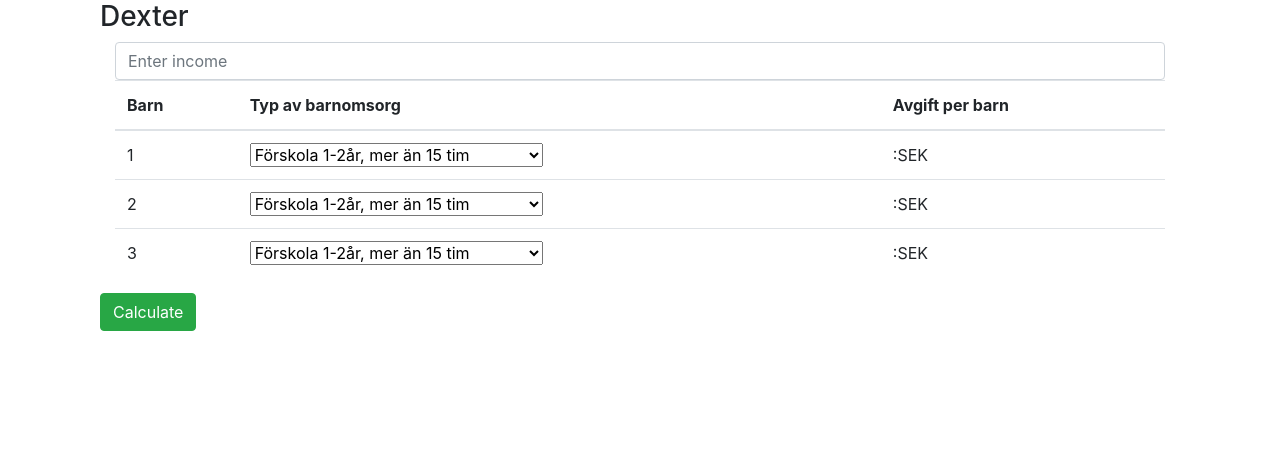
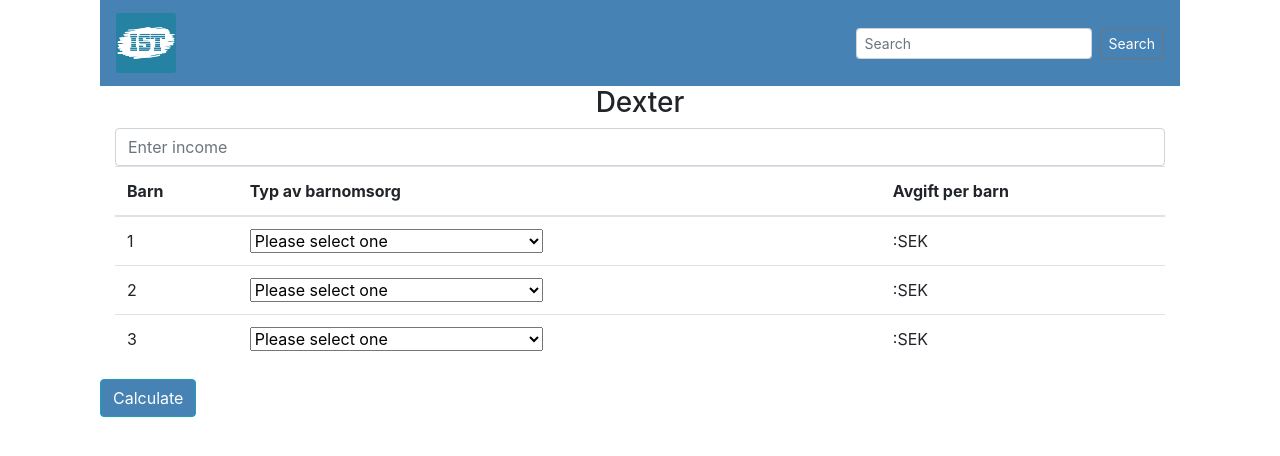
Before and after one commit to MRomarali/frontend, a Vue app: page /#/ in a window 1280 px wide. Shown: the top 456 px of the page. Built offline with nearby package versions, Linux system fonts and the light colour scheme; what vue-resource would draw is missing.

Commit message:
Done with project

```diff
--- a/package.json
+++ b/package.json
@@ -10,6 +10,8 @@
     "lint": "vue-cli-service lint"
   },
   "dependencies": {
+    "bootstrap": "^4.5.0",
+    "bootstrap-vue": "^2.14.0",
     "core-js": "^3.6.4",
     "vue": "^2.6.11",
     "vue-resource": "^1.5.1",
--- a/src/components/Billings.vue
+++ b/src/components/Billings.vue
@@ -1,6 +1,27 @@
 <template>
     <div class="container">
-        <h3>Dexter</h3>
+        <div>
+            <b-navbar toggleable="lg" type="dark" id="navColor">
+                <b-navbar-brand href="#">
+                    <img id="logo" src="../ist.png" alt="IST">
+                </b-navbar-brand>
+
+                <b-navbar-toggle target="nav-collapse"></b-navbar-toggle>
+
+                <b-collapse id="nav-collapse" is-nav>
+
+                    <!-- Right aligned nav items -->
+                    <b-navbar-nav class="ml-auto">
+                        <b-nav-form>
+                            <b-form-input size="sm" class="mr-sm-2" placeholder="Search"></b-form-input>
+                            <b-button size="sm" class="my-2 my-sm-0" type="submit">Search</b-button>
+                        </b-nav-form>
+
+                    </b-navbar-nav>
+                </b-collapse>
+            </b-navbar>
+        </div>
+        <h3 align="center">Dexter</h3>
         <div v-if="message" class="alert alert-success">{{ this.message }}</div>
         <div class="container">
             <input type="number"
@@ -20,51 +41,57 @@
                     <td>
                         {{ 1 }}</td>
                     <td>
-                        <select>
-                            <option>Förskola 1-2år, mer än 15 tim</option>
-                            <option>Förskola 1-2år, max 15 tim</option>
-                            <option>Allmän förskola 3-5år, mer än 15 tim</option>
-                            <option>Fritidshem 6-10år</option>
-                            <option>Allmän förskola 3-5år, max 15 tim</option>
+                        <select v-model="selected1">
+                            <option disabled value="">Please select one</option>
+                            <option value="1">Förskola 1-2år, mer än 15 tim</option>
+                            <option value="2">Förskola 1-2år, max 15 tim</option>
+                            <option value="3">Allmän förskola 3-5år, mer än 15 tim</option>
+                            <option value="4">Fritidshem 6-10år</option>
+                            <option value="5">Allmän förskola 3-5år, max 15 tim</option>
                         </select>
                     </td>
                     <td>
-                        {{ amountBarn1 }}:SEK</td>
+                        <span>{{ amountBarn1 }}:SEK</span>
+                    </td>
                 </tr>
                 <tr>
                     <td>
                         {{ 2 }}</td>
                     <td>
-                        <select>
-                            <option>Förskola 1-2år, mer än 15 tim</option>
-                            <option>Förskola 1-2år, max 15 tim</option>
-                            <option>Allmän förskola 3-5år, mer än 15 tim</option>
-                            <option>Fritidshem 6-10år</option>
-                            <option>Allmän förskola 3-5år, max 15 tim</option>
+                        <select v-model="selected2">
+                            <option disabled value="">Please select one</option>
+                            <option value="1">Förskola 1-2år, mer än 15 tim</option>
+                            <option value="2">Förskola 1-2år, max 15 tim</option>
+                            <option value="3">Allmän förskola 3-5år, mer än 15 tim</option>
+                            <option value="4">Fritidshem 6-10år</option>
+                            <option value="5">Allmän förskola 3-5år, max 15 tim</option>
                         </select>
                     </td>
                     <td>
-                        {{ amountBarn2 }}:SEK</td>
+                        <span>{{ amountBarn2 }}:SEK</span>
+                    </td>
                 </tr>
                 <tr>
                     <td>
                         {{ 3 }}</td>
                     <td>
-                        <select>
-                            <option>Förskola 1-2år, mer än 15 tim</option>
-                            <option>Förskola 1-2år, max 15 tim</option>
-                            <option>Allmän förskola 3-5år, mer än 15 tim</option>
-                            <option>Fritidshem 6-10år</option>
-                            <option>Allmän förskola 3-5år, max 15 tim</option>
+                        <select v-model="selected3">
+                            <option disabled value="">Please select one</option>
+                            <option value="1">Förskola 1-2år, mer än 15 tim</option>
+                            <option value="2">Förskola 1-2år, max 15 tim</option>
+                            <option value="3">Allmän förskola 3-5år, mer än 15 tim</option>
+                            <option value="4">Fritidshem 6-10år</option>
+                            <option value="5">Allmän förskola 3-5år, max 15 tim</option>
                         </select>
                     </td>
                     <td>
-                        {{ amountBarn3 }}:SEK</td>
+                        <span>{{ amountBarn3 }}:SEK</span>
+                    </td>
                 </tr>
                 </tbody>
             </table>
             <div class="row">
-                <button class="btn btn-success" v-on:click="calculate()">
+                <button class="btn btn-info" v-on:click="calculate()">
                     Calculate
                 </button>
             </div>
@@ -76,24 +103,10 @@
         name: "calculate",
         data() {
             return {
+                selected1: "",
+                selected2: "",
+                selected3: "",
                 billings: [{number: 1 }, {number: 2},{number: 3}],
-                /**
-                 * options: ['Förskola 1-2år, mer än 15 tim',
-                 'Förskola 1-2år, max 15 tim',
-                 'Allmän förskola 3-5år, mer än 15 tim',
-                 'Fritidshem 6-10år',
-                 'Allmän förskola 3-5år, max 15 tim'],
-                 */
-                /**
-                 * options: {
-                    1: "Förskola 1-2år, mer än 15 tim",
-                    2: "Förskola 1-2år, max 15 tim",
-                    3: "Allmän förskola 3-5år, mer än 15 tim",
-                    4: "Fritidshem 6-10år",
-                    5: "Allmän förskola 3-5år, max 15 tim",
-                },
-                 */
-
                 message: "",
                 income: "",
                 barn1Typ: "",
@@ -109,34 +122,28 @@
             id() {
                 return this.$route.params.id;
             },
-            result: function(){
-                return this.amountBarn1;
-            }
         },
         methods: {
-
             calculate() {
-
-
-                const exampleData = {
+                const BarnTyp = {
                     income: this.income,
-                    barn1Typ: 1,
-                    barn2Typ: 1,
-                    barn3Typ: 1,
+                    barn1Typ: this.selected1,
+                    barn2Typ: this.selected2,
+                    barn3Typ: this.selected3,
                 };
                 fetch('http://localhost:8080/calculate-sum', {
                     method: "POST", // or 'PUT'
                     headers: {
                         "Content-Type": "application/json"
                     },
-                    body: JSON.stringify(exampleData)
+                    body: JSON.stringify(BarnTyp)
                 })
                     .then(response => response.json())
                     .then(data => {
                             this.amountBarn1 = data.amountBarn1,
                             this.amountBarn2 = data.amountBarn2,
                             this.amountBarn3 = data.amountBarn3
-                            console.log("Success:", exampleData, data);
+                            console.log("Success:", BarnTyp, data);
                     })
                     .catch(error => {
                         console.error("Error:", error);
@@ -145,3 +152,15 @@
         },
     };
 </script>
+<style>
+    .btn{
+        background: steelblue;
+    }
+    #logo {
+        height: 60px;
+        border-radius: 3px;
+    }
+    #navColor {
+        background: steelblue;
+    }
+</style>
--- a/src/main.js
+++ b/src/main.js
@@ -2,7 +2,12 @@ import Vue from 'vue'
 import App from './App.vue'
 import router from './routes';
 import VueResource from "vue-resource"
+import { BootstrapVue, IconsPlugin } from 'bootstrap-vue'
 
+// Install BootstrapVue
+Vue.use(BootstrapVue)
+// Optionally install the BootstrapVue icon components plugin
+Vue.use(IconsPlugin)
 Vue.use(VueResource);
 Vue.config.productionTip = false
 
```
Also changed, not shown: src/ist.png (added), 1 other file (tests, documents, lock files or other folders).
